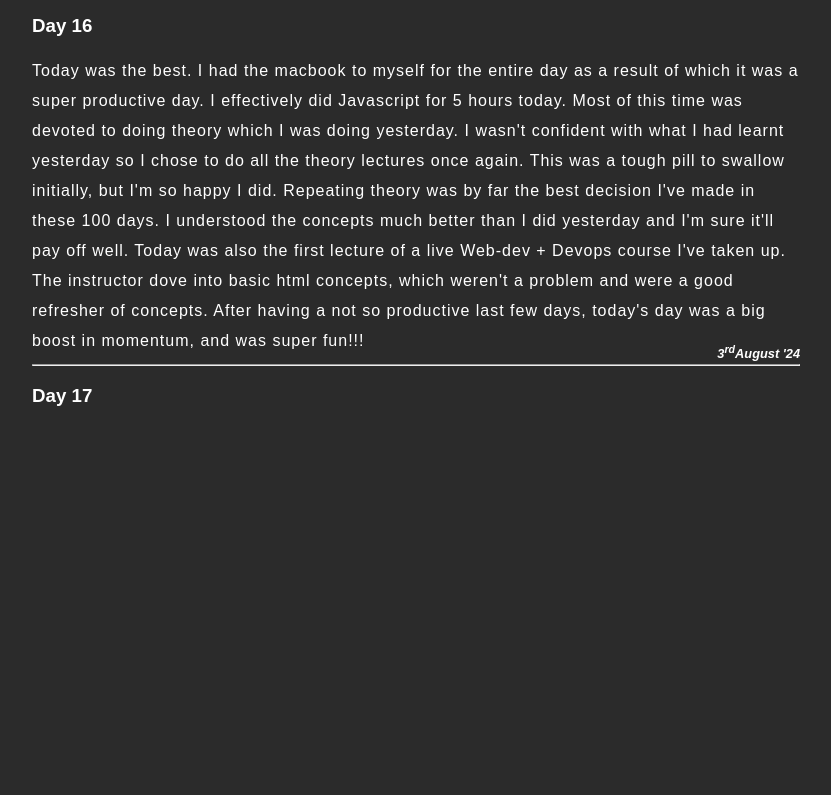
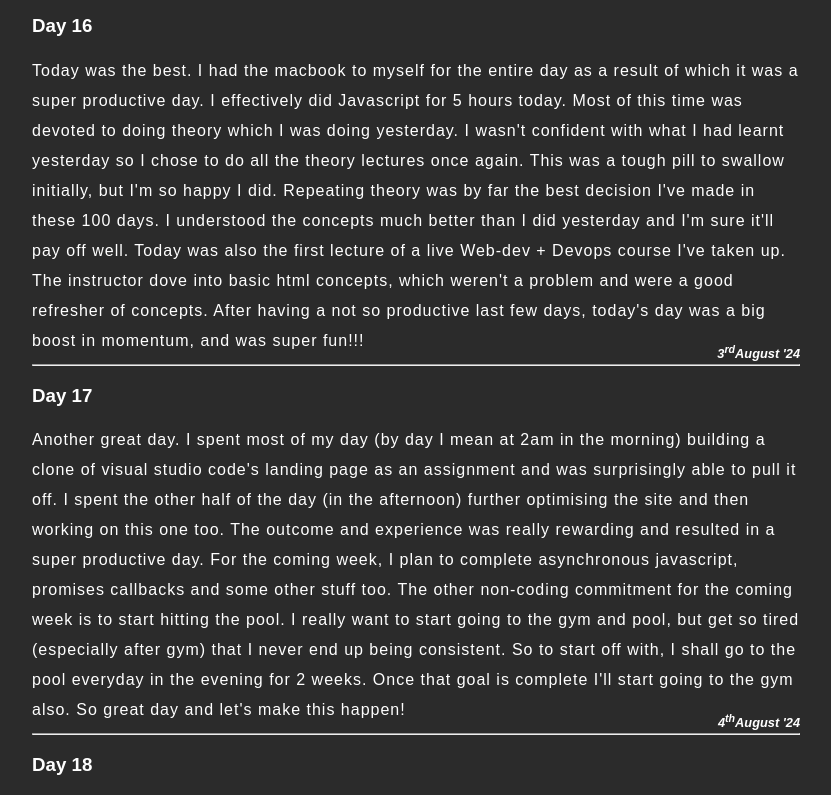
Before and after one commit to aryaidnani/aryaidnani, a plain HTML site: page progress.html in a window 1280 px wide. Shown: the part 6345-7140 px from the top of the page, without its empty margins (224-1055 px from the left). Before the commit the page ends 6770 px from the top, so only its background shows below. Drawn offline with Linux system fonts and the light colour scheme; no server answers; a web font is replaced by a local one.

Commit message:
Daily Log

```diff
--- a/progress.html
+++ b/progress.html
@@ -346,6 +346,24 @@
       <h4>3<sup>rd</sup>August '24</h4>
       <hr />
       <h3>Day 17</h3>
+      <p>
+        Another great day. I spent most of my day (by day I mean at 2am in the
+        morning) building a clone of visual studio code's landing page as an
+        assignment and was surprisingly able to pull it off. I spent the other
+        half of the day (in the afternoon) further optimising the site and then
+        working on this one too. The outcome and experience was really rewarding
+        and resulted in a super productive day. For the coming week, I plan to
+        complete asynchronous javascript, promises callbacks and some other
+        stuff too. The other non-coding commitment for the coming week is to
+        start hitting the pool. I really want to start going to the gym and
+        pool, but get so tired (especially after gym) that I never end up being
+        consistent. So to start off with, I shall go to the pool everyday in the
+        evening for 2 weeks. Once that goal is complete I'll start going to the
+        gym also. So great day and let's make this happen!
+      </p>
+      <h4>4<sup>th</sup>August '24</h4>
+      <hr />
+      <h3>Day 18</h3>
     </div>
     <script src="script.js"></script>
   </body>
```
